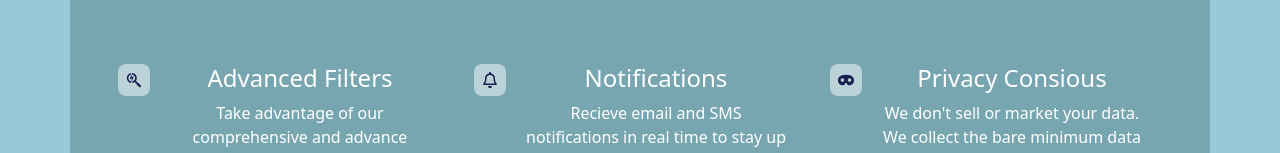
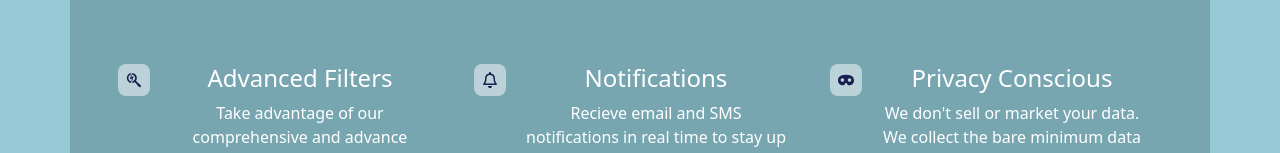
Before and after one commit to cs411-team-8/roomie4me, a React (Create React App) app in the folder frontend/: page / in a window 1280 px wide. Shown: the part 597-750 px from the top of the page. Built offline with nearby package versions, Linux system fonts and the light colour scheme.

Commit message:
Fixed spelling error

```diff
--- a/frontend/src/components/Home/HomeAbout.js
+++ b/frontend/src/components/Home/HomeAbout.js
@@ -71,7 +71,7 @@ function HomeAbout() {
               </svg>
             </div>
             <div className="px-3">
-              <h4 className="text-white">Privacy Consious</h4>
+              <h4 className="text-white">Privacy Conscious</h4>
               <p>
                 We don't sell or market your data. We collect the bare minimum
                 data needed to provide our services. Potential roommates do not
```
